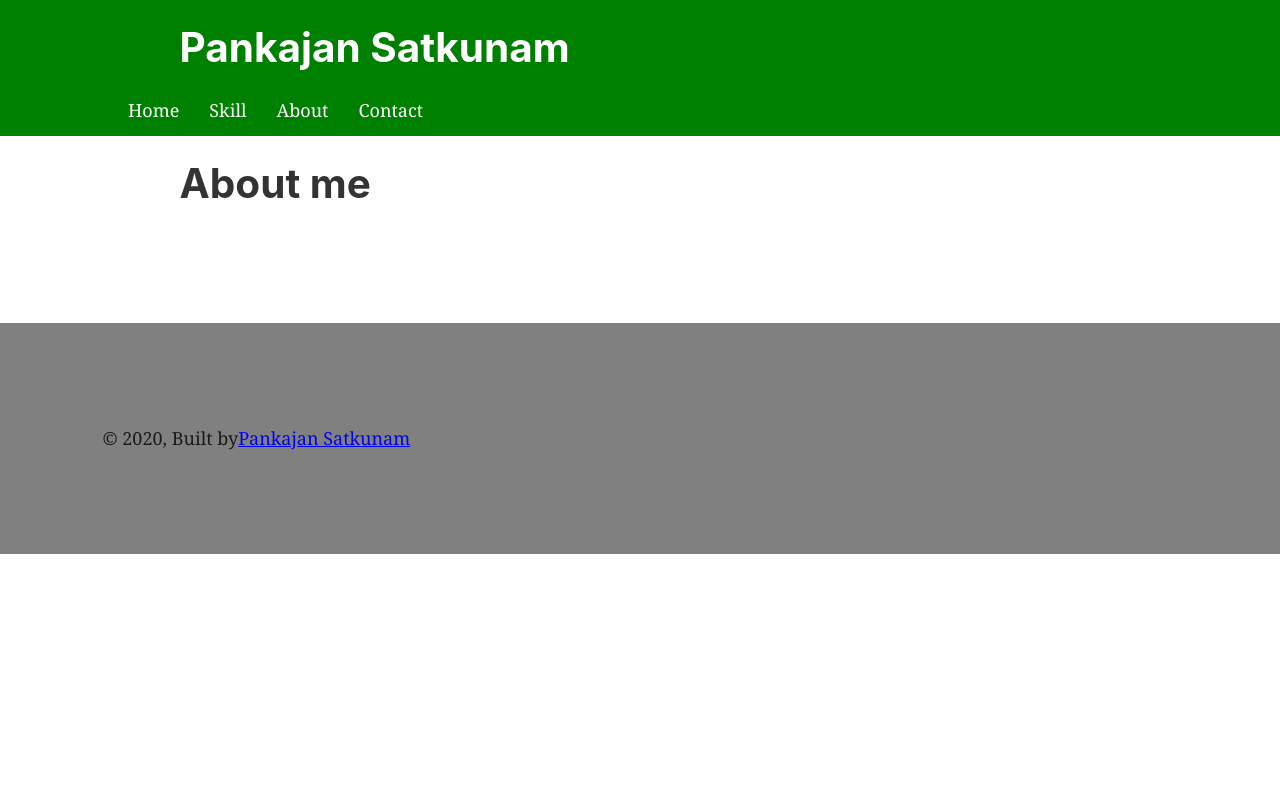
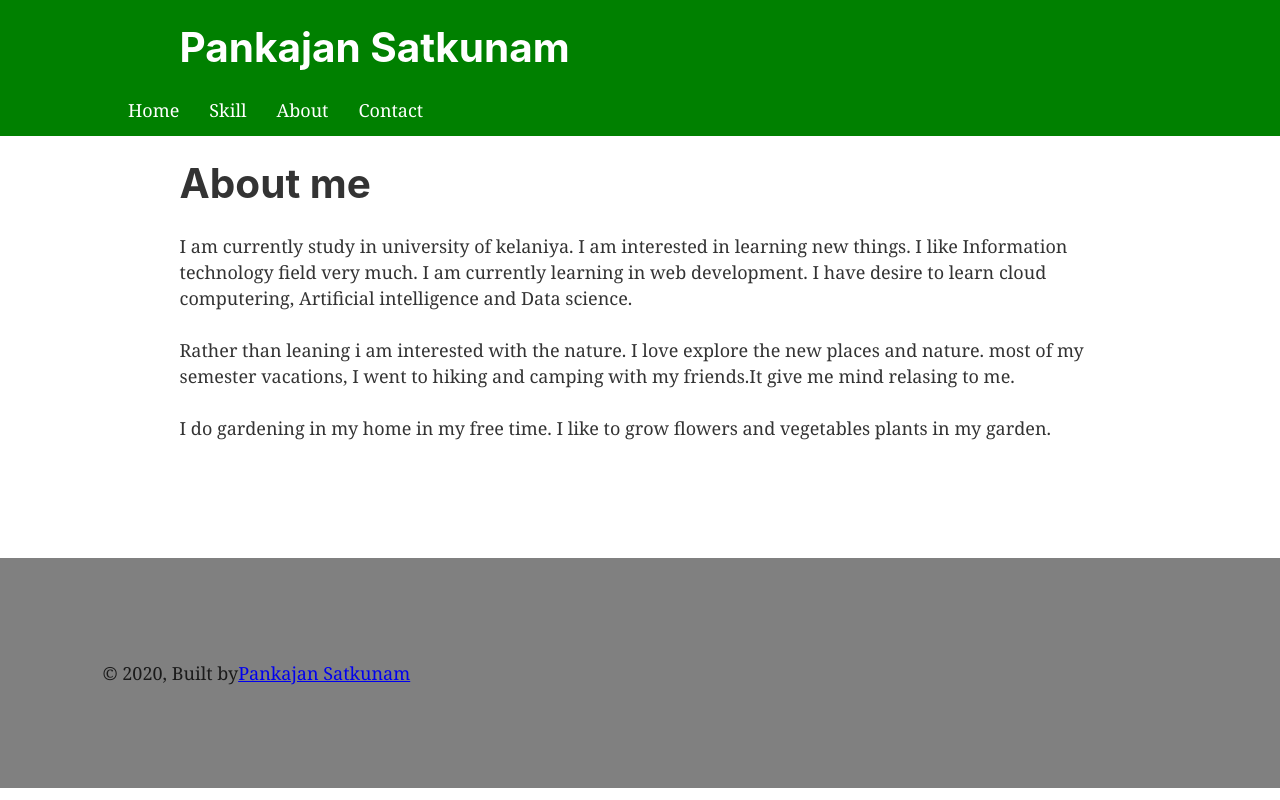
Before and after one commit to pankajan05/firstGatsbyApp, a Gatsby site: page /about in a window 1280 px wide. Built offline with nearby package versions, Linux system fonts and the light colour scheme; Gatsby itself is replaced by a stand-in of ours.

Commit message:
Add the content to the about page

```diff
--- a/src/pages/about.js
+++ b/src/pages/about.js
@@ -8,6 +8,16 @@ const AboutPage = () => (
   <Layout>
     <SEO title="Home" />
     <h1>About me</h1>
+    <p>I am currently study in university of kelaniya. I am interested in learning new things. I
+    like Information technology field very much. I am currently learning in web development.
+    I have desire to learn cloud computering, Artificial intelligence and Data science.</p>
+    <p>
+      Rather than leaning i am interested with the nature. I love explore the new places and nature.
+      most of my semester vacations, I went to hiking and camping with my friends.It give me mind relasing to me.
+    </p>
+      <p>I do gardening in my home in my free time. I like to grow flowers and vegetables plants
+        in my garden.
+    </p>
   </Layout>
 )
 
```
